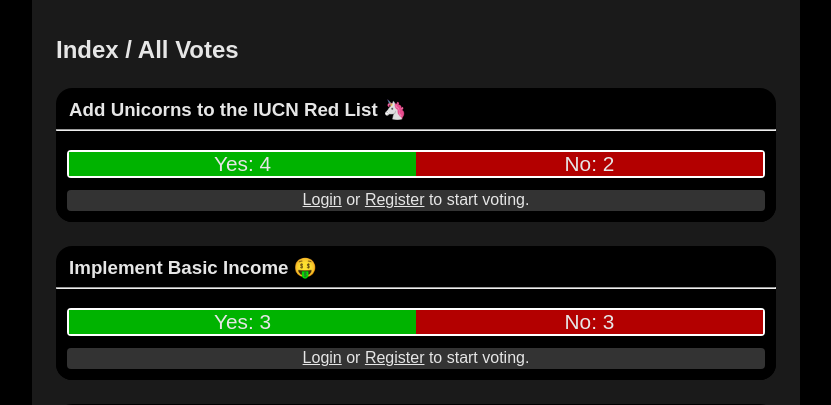
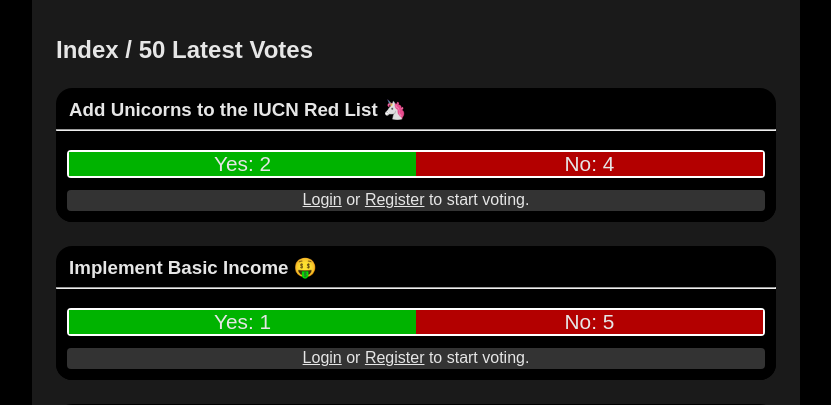
Before and after one commit to enowars/enowars3-service-voting, a Flask app: page /index.html in a window 1280 px wide. Shown: the part 103-508 px from the top of the page, without its empty margins (224-1055 px from the left). Run offline with Flask 2, Linux system fonts and the light colour scheme; data comes from the database, SQL or seed files in the repository; data that the repository does not hold is empty.

Commit message:
Fix index.html gets to large

```diff
--- a/service/app/app.py
+++ b/service/app/app.py
@@ -254,7 +254,8 @@ def pageIndex():
 	c.execute("SELECT polls.pollID, title, sum(votedYes), count(votedYes) FROM polls \
 		LEFT JOIN votes ON polls.pollID == votes.pollID \
 		GROUP BY polls.pollID \
-		ORDER BY polls.pollID DESC;") # sum(votesYes) is None, if count(votedYes) is 0
+		ORDER BY polls.pollID DESC \
+		LIMIT 50;") # sum(votesYes) is None, if count(votedYes) is 0
 	polls = c.fetchall() # [(pollID_66, pollTitle_66, votesYes, votesTotal), (pollID_65, pollTitle_65, votesYes, votesTotal), ...]
 
 	if session != None:
--- a/service/app/templates/index.html
+++ b/service/app/templates/index.html
@@ -1,6 +1,6 @@
 {% extends "base.html" %}
 {% block content %}
-<h2><a href="/index.html" class="title-link">Index / All Votes</a></h2>
+<h2><a href="/index.html" class="title-link">Index / 50 Latest Votes</a></h2>
 {% for poll in polls %}
 <div class="vote">
 	<h3><a href="/vote.html?v={{ poll[0] }}" class="title-link">{{ poll[1] }}</a></h3>
```
